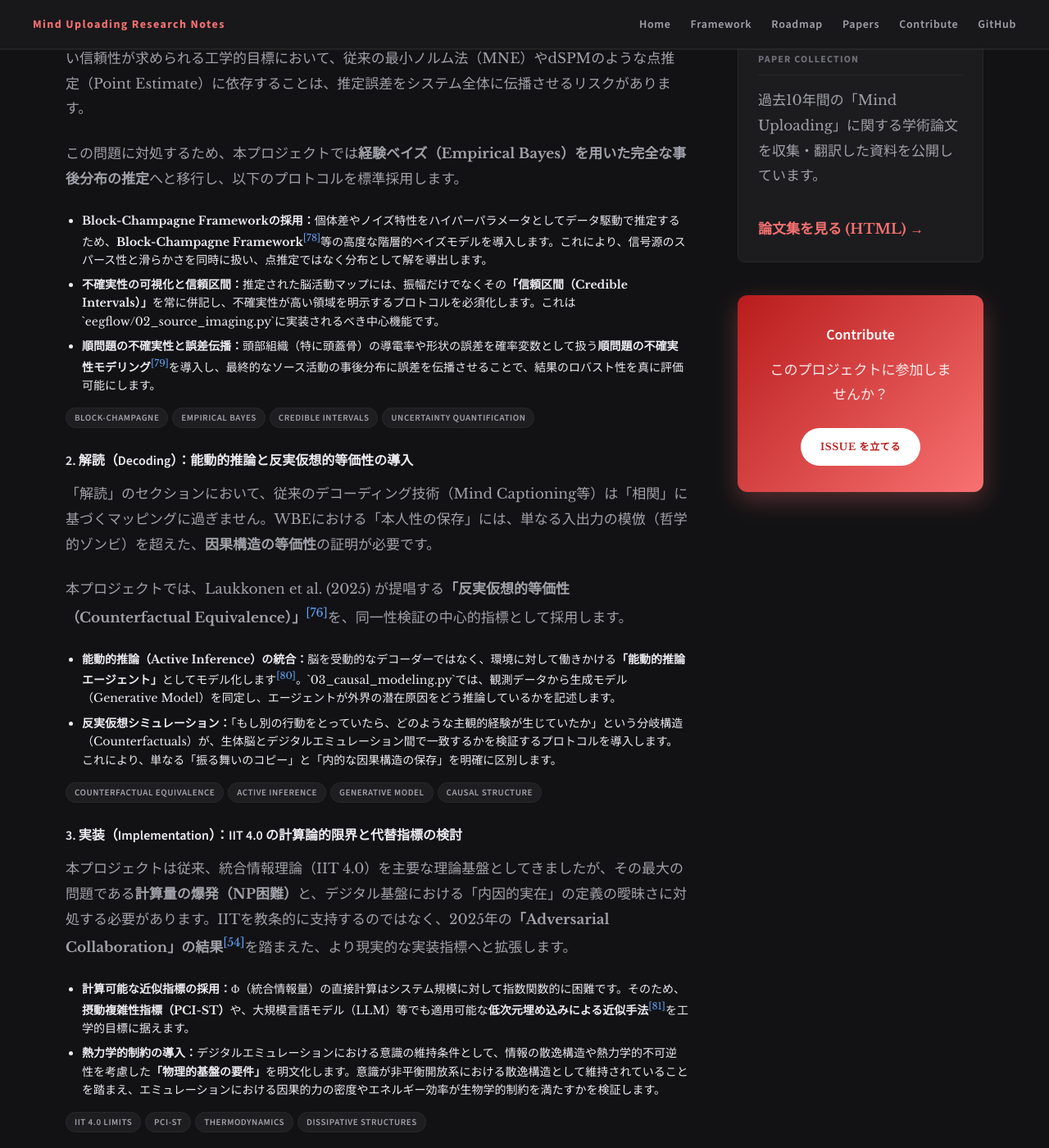
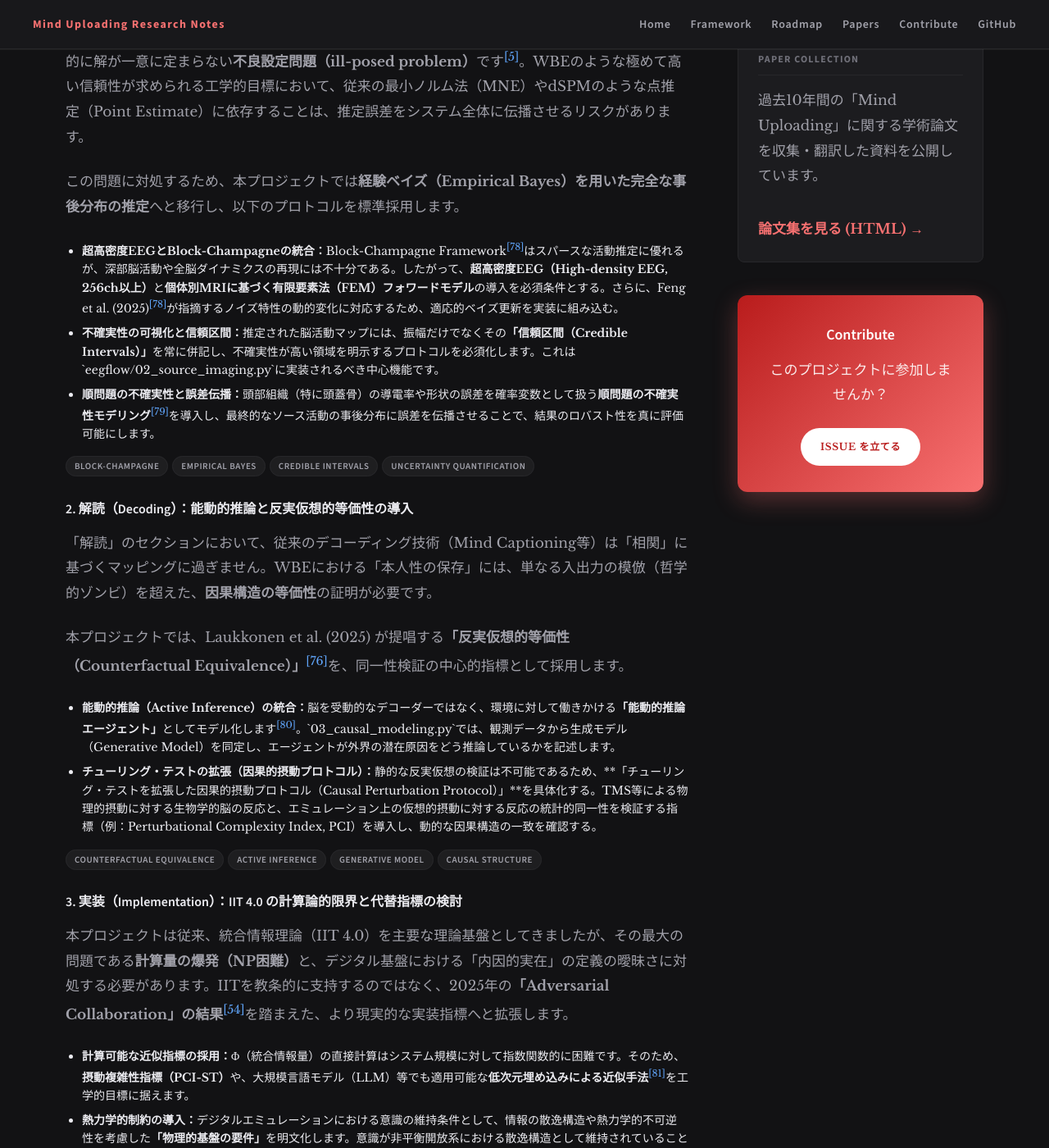
Before and after one commit to yasufumi-nakata/eegflow, a Jekyll site: the page built from index.md, in a window 1280 px wide and 1400 px high, scrolled down 3914 px. Shown: the whole window at 82% size. Built offline with Jekyll 4.4.1, drawn with Linux system fonts in a browser that asks for light colours; some of the changed text lies outside the part shown.

Commit message:
Fixes #53: [学術的批判] マインドアップロードの技術的・科学的実現性に関する論理的不整合と改善提案
自動生成による修正

```diff
--- a/index.md
+++ b/index.md
@@ -54,8 +54,7 @@
 <p><strong>IITのデジタル基盤への移植課題：</strong> IIT 4.0<sup><a
 href="#ref-17">[17]</a></sup>をWBEに応用するには、その公理系をデジタル基盤上でいかに満たすかという問題が残る。特に、物理的な実在を問う「内因的実在（Intrinsic
 Existence）」の公理<sup><a
-href="#ref-44">[44]</a></sup>は、離散的な計算システムにおいて自明ではない。本プロジェクトでは、デジタルエミュレーションにおける「内因的実在」の近似を、<strong>計算の連続性（Computational Continuity）</strong>と<strong>不可逆性（Irreversibility）</strong>の観点から定義する。具体的には、エミュレーションシステムが量子的な不可逆性や**熱力学的散逸（Thermodynamic Dissipation）**をシミュレートする必要性、あるいは一方向性関数による計算論的不可逆性での代替可能性を議論し、その近似度を測る**定量的指標（Quantitative Metrics）**を導入することを技術目標とする。
-</p>
+href="#ref-44">[44]</a></sup>は、離散的な計算システム（標準的なノイマン型コンピュータ）では原理的に満たされない可能性が高い（Unfolding Argument）。本プロジェクトでは、デジタルエミュレーションでの「近似」という表現を避け、<strong>ニューロモルフィック・ハードウェアによる因果構造の物理的写像</strong>へのシフトを明記する。あるいは、Albantakis et al. (2023)<sup><a href="#ref-17">[17]</a></sup>が示唆するように、生物学的ニューロンとデジタル素子を組み合わせた<strong>ハイブリッド・システム（Hybrid Systems）</strong>による段階的遷移を主軸に据え、単なる計算上の出力一致ではなく、物理的レベルでの因果力の保存を目指す。</p>
 
 <p><strong>心理的連続性とコピー問題：</strong> デレク・パーフィットの心理的連続性理論<sup><a
 href="#ref-4">[4]</a></sup>は、記憶や性格の連続性を本人性の根拠とする。これは、単なる静的なデータコピーではなく、「動的なプロセス」の維持をWBEに要求する。この理論が提起する「コピー問題（分身のパラドックス）」に対し、我々は「段階的な神経置換」や「ハイブリッド脳システム」といった思考実験を、検証可能な工学的プロトコルへと落とし込むことを目指す。
@@ -92,7 +91,7 @@
 <ul
 style="margin: 0; padding-left: 20px; list-style-type: disc; font-size: 14px; line-height: 1.6;">
 <li style="margin-bottom: 8px;">
-<strong>Block-Champagne Frameworkの採用：</strong>個体差やノイズ特性をハイパーパラメータとしてデータ駆動で推定するため、<strong>Block-Champagne Framework</strong><sup><a href="#ref-78">[78]</a></sup>等の高度な階層的ベイズモデルを導入します。これにより、信号源のスパース性と滑らかさを同時に扱い、点推定ではなく分布として解を導出します。
+<strong>超高密度EEGとBlock-Champagneの統合：</strong>Block-Champagne Framework<sup><a href="#ref-78">[78]</a></sup>はスパースな活動推定に優れるが、深部脳活動や全脳ダイナミクスの再現には不十分である。したがって、<strong>超高密度EEG（High-density EEG, 256ch以上）</strong>と<strong>個体別MRIに基づく有限要素法（FEM）フォワードモデル</strong>の導入を必須条件とする。さらに、Feng et al. (2025)<sup><a href="#ref-78">[78]</a></sup>が指摘するノイズ特性の動的変化に対応するため、適応的ベイズ更新を実装に組み込む。
 </li>
 <li style="margin-bottom: 8px;">
 <strong>不確実性の可視化と信頼区間：</strong>推定された脳活動マップには、振幅だけでなくその<strong>「信頼区間（Credible Intervals）」</strong>を常に併記し、不確実性が高い領域を明示するプロトコルを必須化します。これは`eegflow/02_source_imaging.py`に実装されるべき中心機能です。
@@ -121,7 +120,7 @@
 <strong>能動的推論（Active Inference）の統合：</strong>脳を受動的なデコーダーではなく、環境に対して働きかける<strong>「能動的推論エージェント」</strong>としてモデル化します<sup><a href="#ref-80">[80]</a></sup>。`03_causal_modeling.py`では、観測データから生成モデル（Generative Model）を同定し、エージェントが外界の潜在原因をどう推論しているかを記述します。
 </li>
 <li style="margin-bottom: 8px;">
-<strong>反実仮想シミュレーション：</strong>「もし別の行動をとっていたら、どのような主観的経験が生じていたか」という分岐構造（Counterfactuals）が、生体脳とデジタルエミュレーション間で一致するかを検証するプロトコルを導入します。これにより、単なる「振る舞いのコピー」と「内的な因果構造の保存」を明確に区別します。
+<strong>チューリング・テストの拡張（因果的摂動プロトコル）：</strong>静的な反実仮想の検証は不可能であるため、**「チューリング・テストを拡張した因果的摂動プロトコル（Causal Perturbation Protocol）」**を具体化する。TMS等による物理的摂動に対する生物学的脳の反応と、エミュレーション上の仮想的摂動に対する反応の統計的同一性を検証する指標（例：Perturbational Complexity Index, PCI）を導入し、動的な因果構造の一致を確認する。
 </li>
 </ul>
 <div class="tag-list" style="margin-top: 12px;">
@@ -738,6 +737,7 @@
 <li id="ref-79" value="79">Medani, T., et al. (2025). Forward and inverse solvers in multi-modal neuroimaging: Accounting for tissue conductivity uncertainties. <em>Frontiers in Human Neuroscience</em>.</li>
 <li id="ref-80" value="80">Hohwy, J., et al. (2025). On the Minimal Theory of Consciousness Implicit in Active Inference. <em>Journal of Mathematical Psychology</em>.</li>
 <li id="ref-81" value="81">Li, J., et al. (2025). Computational complexity reduction in Integrated Information Theory via low-dimensional embedding. <em>Chaos, Solitons & Fractals</em>.</li>
+<li id="ref-82" value="82">Cai, C., et al. (2021). Robust estimation of noise for electromagnetic brain imaging with the Champagne algorithm. <em>NeuroImage</em>.</li>
 </ol>
 </section>
 
--- a/tech_roadmap.md
+++ b/tech_roadmap.md
@@ -262,7 +262,7 @@
 <div class="qa-body">
 <p><strong>問い：</strong>EEGソース推定は「領域×時間」の表現を得やすいが、ニューロン/シナプスは直接は見えない。復元対象（R0）に合わせて表現を選ぶ。</p>
 <p><strong>課題：</strong>従来は「高密度EEG(128ch)化」が推奨されてきたが、近年の研究はチャンネル数だけでは不良設定性（ill-posedness）を解決できないことを示している。特に、dSPMのような点推定法は不確実性を無視してしまう。</p>
-<p><strong>階層的ベイズモデル（Hierarchical Bayesian Modeling）の導入：</strong>Feng et al. (2025)<sup><a href="#ref-78">[78]</a></sup>のフレームワークに基づき、信号源のスパース性と滑らかさを同時に扱う階層的ベイズモデルを採用し、経験ベイズによる超パラメータの推定プロセスを透明化します。さらに、モンテカルロ法による感度分析を行い、入力データのノイズや頭部モデルの誤差が推定結果に与える影響を定量化する。推定された脳活動マップには必ず<strong>信頼区間（Credible Intervals）</strong>または不確実性マップを付随させるプロトコルを必須化する。</p>
+<p><strong>階層的ベイズモデルと高解像度計測の統合：</strong>Block-Champagne Framework<sup><a href="#ref-78">[78]</a></sup>の採用に加え、<strong>超高密度EEG（High-density EEG, 256ch以上）</strong>と<strong>個体別MRIに基づく有限要素法（FEM）フォワードモデル</strong>の導入を必須化する。これにより深部脳活動の推定精度を担保する。さらに、Feng et al. (2025)<sup><a href="#ref-78">[78]</a></sup>が指摘するノイズ特性の動的変化に対応するため、<strong>適応的ベイズ更新（Adaptive Bayesian Updating）</strong>を実装し、推定された脳活動マップには必ず<strong>信頼区間（Credible Intervals）</strong>を付随させる。</p>
 <p><strong>次に必要：</strong>`eegflow/02_source_imaging.py` に変分ベイズ（Variational Bayesian）アプローチを実装し、不確実性を考慮したソース再構成を行う <strong>(✅ Implemented in Issue #43)</strong></p>
 </div>
 </details>
@@ -501,8 +501,8 @@
 </summary>
 <div class="qa-body">
 <p><strong>問い：</strong>現在のノイマン型コンピュータは物理的因果力を抽象化しているため、IIT 4.0の観点ではΦ=0（Unfolding Argument）となる可能性がある。これをどう解決するか？</p>
-<p><strong>方針：</strong>単なる機能的エミュレーションではなく、<strong>「熱力学的散逸構造の保存」</strong>を実装要件に加える。意識が非平衡開放系における散逸構造として維持されていることを踏まえ、Landauer's Principleに基づく情報処理の物理的コストや、「因果的力の密度（Causal Power Density）」が生物学的脳と同等のオーダーになるようなハードウェア（ニューロモーフィック等）または厳密なシミュレーション制約を課す。</p>
-<p><strong>次に必要：</strong>エミュレーションにおける熱力学的効率と因果密度を定量化する指標の導入</p>
+<p><strong>方針：</strong>デジタルエミュレーションでの「近似」では不十分であるため、<strong>「ニューロモルフィック・ハードウェアによる因果構造の物理的写像」</strong>を必須要件とする。あるいは、Albantakis et al. (2023) が示唆するように、生物学的ニューロンとデジタル素子を混成させた<strong>ハイブリッド・システム（Hybrid Systems）</strong>による段階的遷移を採用し、物理的レベルでの因果力の保存を目指す。</p>
+<p><strong>次に必要：</strong>エミュレーションにおける物理的因果構造の定量的評価指標の導入</p>
 </div>
 </details>
 </div>
@@ -591,7 +591,7 @@
 <li><strong>新基準：因果的同一性（Causal Identity）：</strong>
 パーフィットの心理説を拡張し、システムの「未来の予測能力（Active Inference の精度）」が生物学的脳と統計的に区別不能であることを同一性の条件とする。
 </li>
-<li><strong>指標：</strong>反実仮想シミュレーション（Counterfactual Simulation）を実行し、生体脳とエミュレーションの間の<strong>「分岐構造の一致（Branching Structure Correspondence）」</strong>を確認する。具体的には、予測分布のKLダイバージェンス等が閾値以下であることを判定する。</li>
+<li><strong>指標：</strong>チューリング・テストを拡張した<strong>「因果的摂動プロトコル（Causal Perturbation Protocol）」</strong>を実行する。TMS等による物理的摂動に対する生物学的脳の反応と、エミュレーション上の仮想的摂動に対する反応の統計的同一性を検証する指標（例：Perturbational Complexity Index, PCI）を導入し、動的な因果構造の一致を確認する。</li>
 <li><strong>反証条件：</strong>記憶は持っているが、新規環境に対する適応・予測パターンがオリジナルと乖離する（ゾンビ/模倣者）</li>
 <li><strong>次に必要：</strong>V8の「模倣との区別」テストにおいて、予測精度をコア指標に据える</li>
 </ul>                        </div>
```
